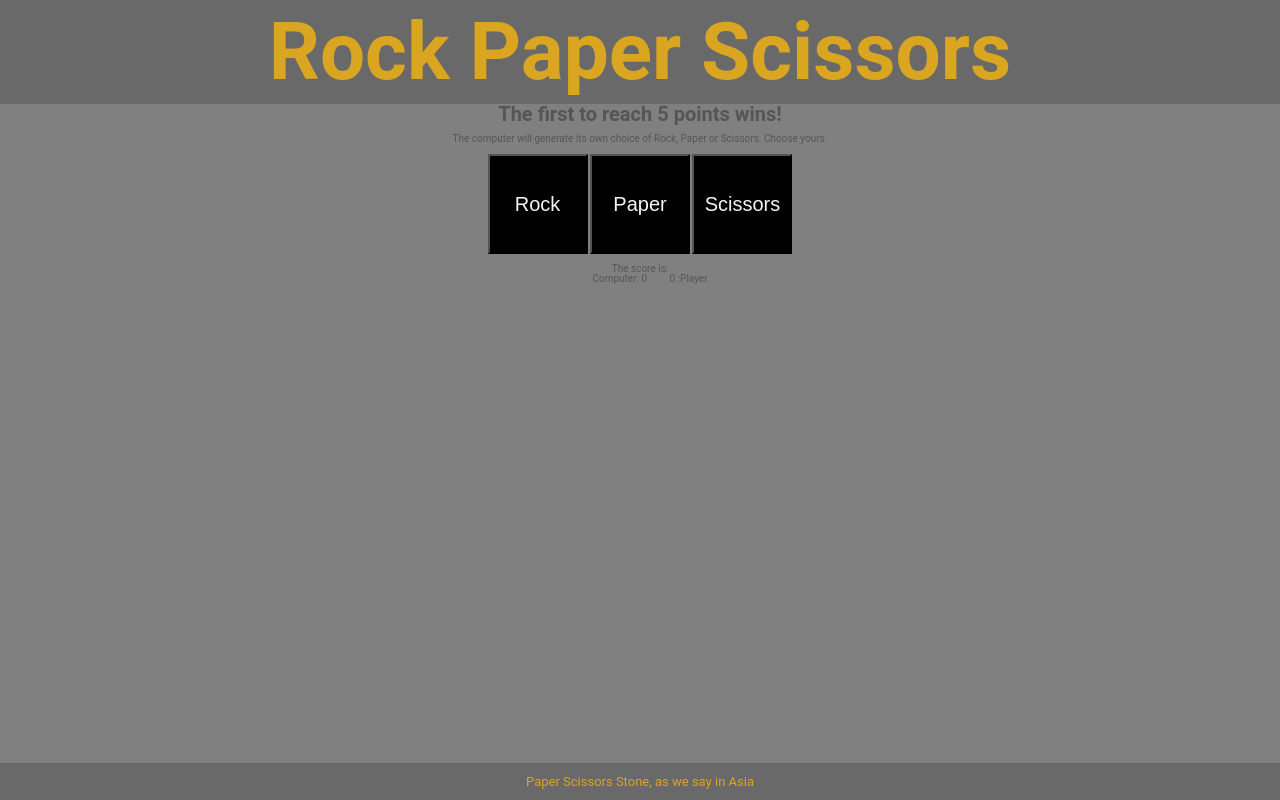
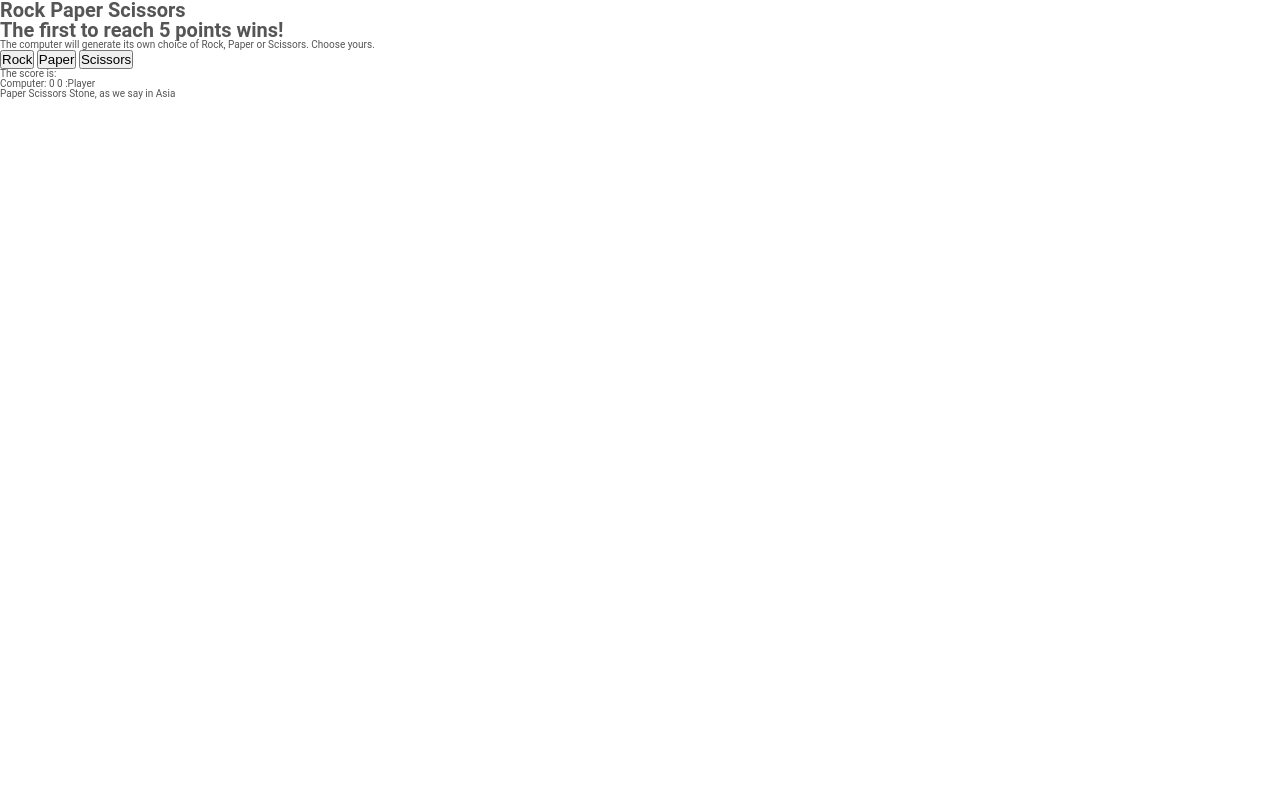
Before and after one commit to ErreurDeSyntaxe/foundations-rps, a plain HTML site: page index.html in a window 1280 px wide. Drawn offline with Linux system fonts and the light colour scheme.

Commit message:
Remove all styling, Add palette

```diff
--- a/style.css
+++ b/style.css
@@ -9,15 +9,25 @@
 
 /* COLORS */
 /*
-Main:
+Main: #D62828
 tints:
 shades:
 
-Grey: #555
+True Gray: #555
+
+Grey: #003049
 tints:
 shades:
 
-Accent:
+Accent: #F77F00
+tints:
+shades:
+
+Accent: #FCBF49
+tints:
+shades:
+
+Accent: #EAE2B7
 tints:
 shades:
 */
@@ -45,51 +55,3 @@ body {
   font-weight: 400;
   color: #555;
 }
-
-.playBtn {
-  height: 100px;
-  width: 100px;
-  background-color: black;
-  color: whitesmoke;
-  font-size: 20px;
-}
-
-.instructions,
-.scoreSheet {
-  padding: 10px;
-}
-
-#computerScore,
-#humanScore {
-  margin: 10px;
-  padding: 10px;
-}
-
-body {
-  min-height: 100vh;
-  display: flex;
-  flex-direction: column;
-}
-
-header,
-footer {
-  background-color: dimgrey;
-  color: goldenrod;
-  text-align: center;
-  padding: 12px;
-}
-
-main {
-  background-color: grey;
-  text-align: center;
-  flex: 1;
-}
-
-header {
-  font-size: 40px;
-}
-
-footer {
-  margin-top: auto;
-  font-size: 13px;
-}
```
